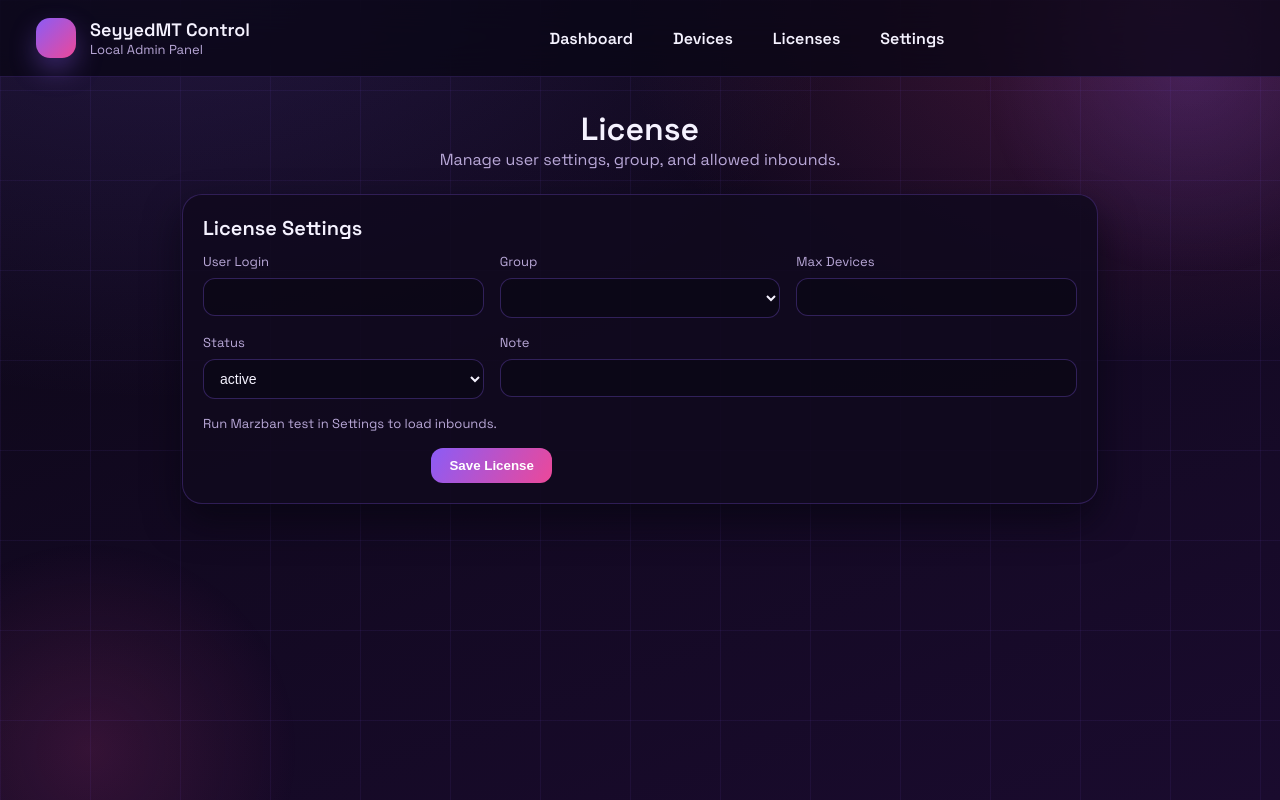
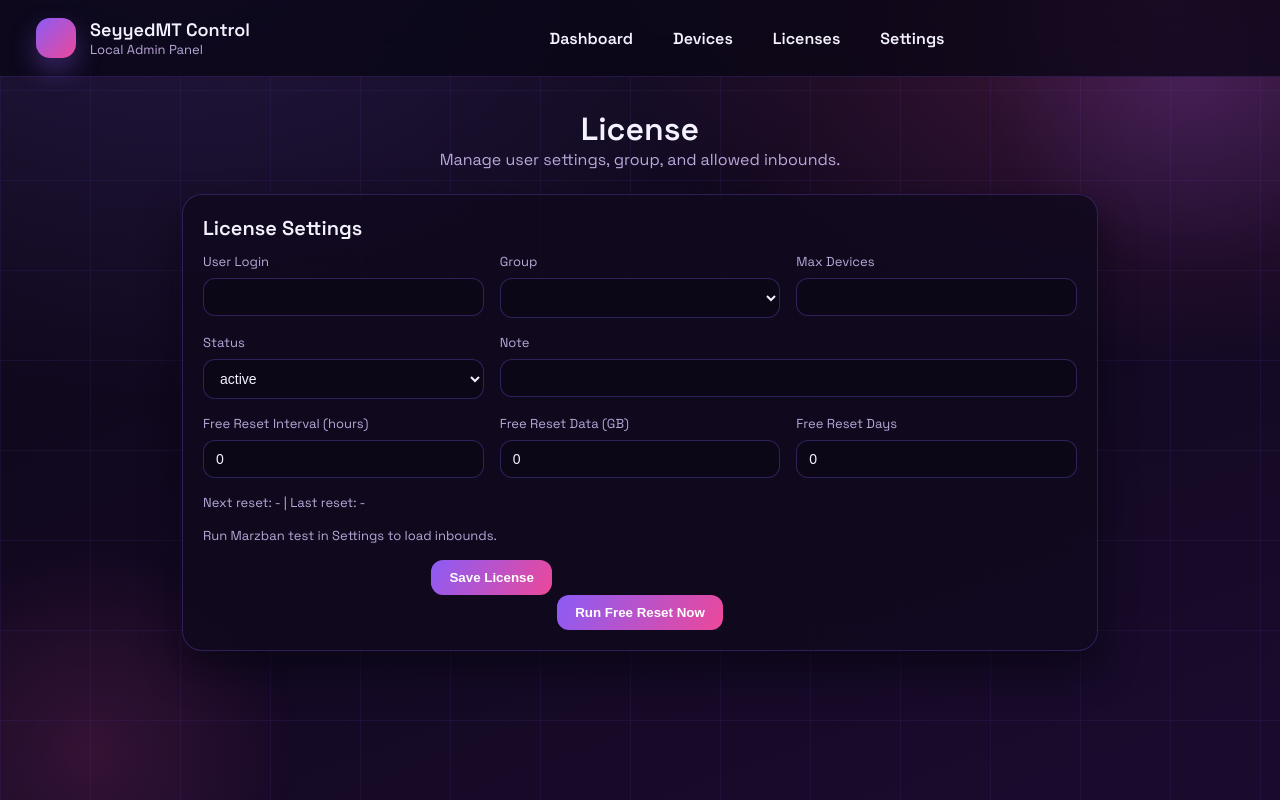
Before and after one commit to seyyed1332/apps, a FastAPI app: template app/templates/license_edit.html in a window 1280 px wide. Run offline with FastAPI, Linux system fonts and the light colour scheme; the template is opened without the code that fills it, so the values that code supplies are empty.

Commit message:
Free signup device lock + free reset controls

```diff
--- a/app/db.py
+++ b/app/db.py
@@ -78,6 +78,11 @@ def init_db() -> None:
         conn.executescript(schema)
         ensure_column(conn, "licenses", "group_name", "TEXT")
         ensure_column(conn, "licenses", "allowed_inbounds", "TEXT")
+        ensure_column(conn, "licenses", "free_reset_hours", "INTEGER")
+        ensure_column(conn, "licenses", "free_reset_data_gb", "INTEGER")
+        ensure_column(conn, "licenses", "free_reset_days", "INTEGER")
+        ensure_column(conn, "licenses", "free_next_reset_at", "TEXT")
+        ensure_column(conn, "licenses", "free_last_reset_at", "TEXT")
         ensure_column(conn, "devices", "manufacturer", "TEXT")
         ensure_column(conn, "devices", "device", "TEXT")
         ensure_column(conn, "devices", "abi", "TEXT")
--- a/app/main.py
+++ b/app/main.py
@@ -5,7 +5,7 @@ import secrets
 import urllib.error
 import urllib.parse
 import urllib.request
-from datetime import datetime, timezone
+from datetime import datetime, timezone, timedelta
 from typing import Any, Dict, Optional, Tuple
 
 from dotenv import load_dotenv
@@ -74,6 +74,14 @@ def parse_bool(value: Optional[str], default: bool = False) -> bool:
         return default
     return str(value).strip().lower() in {"1", "true", "yes", "on"}
 
+
+def parse_int(value: Optional[str], default: int = 0, min_value: int = 0) -> int:
+    try:
+        number = int(str(value).strip())
+    except (TypeError, ValueError):
+        number = default
+    return max(min_value, number)
+
 MARZBAN_PROTOCOLS = {"vmess", "vless", "trojan", "shadowsocks"}
 
 app = FastAPI(title=APP_TITLE)
@@ -96,6 +104,14 @@ class DeviceHeartbeat(BaseModel):
 class FreeSignup(BaseModel):
     username: str
     note: Optional[str] = None
+    device_id: Optional[str] = None
+    install_id: Optional[str] = None
+    app_version: Optional[str] = None
+    manufacturer: Optional[str] = None
+    model: Optional[str] = None
+    device: Optional[str] = None
+    os_version: Optional[str] = None
+    abi: Optional[str] = None
 
 
 def now_iso() -> str:
@@ -373,6 +389,8 @@ def marzban_update_user(
     allowed_tags: set,
     status: str,
     note: str,
+    data_limit: Optional[int] = None,
+    expire: Optional[int] = None,
 ) -> Tuple[bool, str]:
     base_url = normalize_base_url(settings_data.get("marzban_base_url", ""))
     if not base_url:
@@ -385,6 +403,10 @@ def marzban_update_user(
     payload: Dict[str, Any] = {"status": status}
     if note:
         payload["note"] = note
+    if data_limit is not None:
+        payload["data_limit"] = data_limit
+    if expire is not None:
+        payload["expire"] = expire
 
     marzban_inbounds = load_inbounds_cache(settings_data)
     inbounds_payload = build_inbounds_payload(allowed_tags, marzban_inbounds)
@@ -686,6 +708,119 @@ def upsert_device(license_code: str, payload: DeviceHeartbeat, ip: str, user_age
         conn.commit()
 
 
+def find_license_by_device(device_id: str) -> Optional[Dict[str, Any]]:
+    if not device_id:
+        return None
+    with get_db() as conn:
+        row = conn.execute(
+            "SELECT l.code, l.status, l.marzban_username, l.group_name, l.max_devices "
+            "FROM devices d "
+            "JOIN licenses l ON l.code = d.license_code "
+            "WHERE d.device_id = ? "
+            "ORDER BY d.last_seen_at DESC LIMIT 1",
+            (device_id,),
+        ).fetchone()
+        return dict(row) if row else None
+
+
+def build_free_signup_response(
+    status: str,
+    license_row: Dict[str, Any],
+    request: Request,
+    settings_data: Dict[str, str],
+) -> Dict[str, Any]:
+    username = str(license_row.get("marzban_username") or "").strip()
+    group_name = license_row.get("group_name") or "free"
+    profile: Dict[str, Any] = {}
+    if username:
+        user_payload, error = marzban_get_user(settings_data, username)
+        if error:
+            profile["message"] = error
+        else:
+            profile.update(build_subscription_profile(user_payload or {}))
+    profile.update(
+        {
+            "status": status,
+            "license": license_row.get("code"),
+            "username": username,
+            "group": group_name,
+            "subscription_url": build_panel_subscription_url(request, str(license_row.get("code") or "")),
+        }
+    )
+    return profile
+
+
+def parse_reset_time(value: Optional[str]) -> Optional[datetime]:
+    if not value:
+        return None
+    try:
+        parsed = datetime.fromisoformat(value)
+    except ValueError:
+        return None
+    if parsed.tzinfo is None:
+        parsed = parsed.replace(tzinfo=timezone.utc)
+    return parsed
+
+
+def apply_free_reset(
+    license_row: Dict[str, Any],
+    settings_data: Dict[str, str],
+) -> Tuple[bool, str]:
+    if license_row.get("status") != "active":
+        return False, "License is disabled."
+    username = str(license_row.get("marzban_username") or "").strip()
+    if not username:
+        return False, "Missing Marzban username."
+
+    data_gb = int(license_row.get("free_reset_data_gb") or 0)
+    days = int(license_row.get("free_reset_days") or 0)
+    hours = int(license_row.get("free_reset_hours") or 0)
+    if data_gb <= 0 and days <= 0:
+        return False, "Free reset values are empty."
+
+    user_payload, error = marzban_get_user(settings_data, username)
+    if error:
+        return False, error
+
+    current_limit = user_payload.get("data_limit") if isinstance(user_payload, dict) else None
+    current_expire = user_payload.get("expire") if isinstance(user_payload, dict) else None
+
+    new_limit = None
+    if data_gb > 0:
+        base = int(current_limit) if isinstance(current_limit, (int, float)) and current_limit > 0 else 0
+        new_limit = base + data_gb * 1024 * 1024 * 1024
+
+    new_expire = None
+    if days > 0:
+        base = (
+            int(current_expire)
+            if isinstance(current_expire, (int, float)) and current_expire > 0
+            else int(datetime.now(timezone.utc).timestamp())
+        )
+        new_expire = base + days * 86400
+
+    ok, message = marzban_update_user(
+        settings_data,
+        username,
+        set(),
+        str(license_row.get("status") or "active"),
+        str(license_row.get("note") or ""),
+        data_limit=new_limit,
+        expire=new_expire,
+    )
+    if not ok:
+        return False, message
+
+    next_reset = ""
+    if hours > 0:
+        next_reset = (datetime.now(timezone.utc) + timedelta(hours=hours)).isoformat()
+    with get_db() as conn:
+        conn.execute(
+            "UPDATE licenses SET free_last_reset_at = ?, free_next_reset_at = ? WHERE code = ?",
+            (now_iso(), next_reset, license_row.get("code")),
+        )
+        conn.commit()
+    return True, "Free reset applied."
 def generate_license_code() -> str:
     raw = secrets.token_hex(12).upper()
     return "".join([raw[i : i + 4] for i in range(0, len(raw), 4)])
@@ -987,6 +1122,17 @@ async def update_license(request: Request, code: str, _: str = Depends(require_a
     marzban_username = str(form.get("marzban_username", "")).strip()
     note = str(form.get("note", "")).strip()
 
+    free_reset_hours = parse_int(form.get("free_reset_hours"), 0, 0)
+    free_reset_data_gb = parse_int(form.get("free_reset_data_gb"), 0, 0)
+    free_reset_days = parse_int(form.get("free_reset_days"), 0, 0)
+    next_reset_at = str(license_row.get("free_next_reset_at") or "").strip()
+    if free_reset_hours <= 0:
+        next_reset_at = ""
+    else:
+        current_hours = int(license_row.get("free_reset_hours") or 0)
+        if free_reset_hours != current_hours or not next_reset_at:
+            next_reset_at = (datetime.now(timezone.utc) + timedelta(hours=free_reset_hours)).isoformat()
+
     inherit_group = form.get("inherit_inbounds") == "on"
     selected = form.getlist("allowed_inbounds")
     tags = sorted({item.strip() for item in selected if item.strip()})
@@ -995,7 +1141,8 @@ async def update_license(request: Request, code: str, _: str = Depends(require_a
     with get_db() as conn:
         conn.execute(
             "UPDATE licenses SET status = ?, max_devices = ?, marzban_username = ?, note = ?, "
-            "group_name = ?, allowed_inbounds = ? WHERE code = ?",
+            "group_name = ?, allowed_inbounds = ?, free_reset_hours = ?, free_reset_data_gb = ?, "
+            "free_reset_days = ?, free_next_reset_at = ? WHERE code = ?",
             (
                 status,
                 max_devices,
@@ -1003,6 +1150,10 @@ async def update_license(request: Request, code: str, _: str = Depends(require_a
                 note,
                 group_name,
                 allowed_inbounds,
+                free_reset_hours,
+                free_reset_data_gb,
+                free_reset_days,
+                next_reset_at,
                 code,
             ),
         )
@@ -1027,6 +1178,43 @@ async def update_license(request: Request, code: str, _: str = Depends(require_a
         params = urllib.parse.urlencode({"marzban": marzban_status, "message": marzban_message})
         return RedirectResponse(url=f"/licenses/{code}?{params}", status_code=303)
     return RedirectResponse(url=f"/licenses/{code}", status_code=303)
+
+
+@app.post("/licenses/{code}/reset-free")
+def reset_free_license(code: str, _: str = Depends(require_admin)):
+    license_row = get_license(code)
+    if not license_row:
+        raise HTTPException(status_code=404, detail="License not found")
+    settings_data = get_settings()
+    ok, message = apply_free_reset(license_row, settings_data)
+    params = urllib.parse.urlencode({"marzban": "ok" if ok else "fail", "message": message})
+    return RedirectResponse(url=f"/licenses/{code}?{params}", status_code=303)
+
+
+@app.post("/licenses/free-resets/run")
+def run_due_free_resets(_: str = Depends(require_admin)):
+    settings_data = get_settings()
+    with get_db() as conn:
+        rows = conn.execute(
+            "SELECT * FROM licenses WHERE free_reset_hours > 0 AND free_next_reset_at IS NOT NULL AND free_next_reset_at != ''"
+        ).fetchall()
+    due = []
+    now = datetime.now(timezone.utc)
+    for row in rows:
+        next_reset = parse_reset_time(row["free_next_reset_at"])
+        if next_reset and next_reset <= now:
+            due.append(dict(row))
+
+    success = 0
+    failed = 0
+    for license_row in due:
+        ok, _ = apply_free_reset(license_row, settings_data)
+        if ok:
+            success += 1
+        else:
+            failed += 1
+
+    return {"status": "ok", "processed": len(due), "success": success, "failed": failed}
 
 
 @app.get("/settings")
@@ -1324,22 +1512,63 @@ def create_free_license(payload: FreeSignup, request: Request):
     if not parse_bool(settings_data.get("allow_free_signup"), True):
         return JSONResponse(status_code=403, content={"status": "error", "message": "Free signup disabled."})
     username = payload.username.strip()
+    device_id = str(payload.device_id or "").strip()
+    ip = request.client.host if request.client else ""
+    user_agent = request.headers.get("user-agent", "")
+
+    if device_id:
+        device_license = find_license_by_device(device_id)
+        if device_license:
+            if device_license.get("status") != "active":
+                return JSONResponse(status_code=403, content={"status": "error", "message": "License is disabled."})
+            device_payload = DeviceHeartbeat(
+                license=str(device_license.get("code") or ""),
+                device_id=device_id,
+                install_id=payload.install_id,
+                app_version=payload.app_version,
+                manufacturer=payload.manufacturer,
+                model=payload.model,
+                device=payload.device,
+                os_version=payload.os_version,
+                abi=payload.abi,
+            )
+            upsert_device(str(device_license.get("code") or ""), device_payload, ip, user_agent)
+            return build_free_signup_response("exists", device_license, request, settings_data)
+
     if not username:
         raise HTTPException(status_code=400, detail="Username required")
 
     with get_db() as conn:
         existing = conn.execute(
-            "SELECT code, status, marzban_username, group_name FROM licenses WHERE marzban_username = ?",
+            "SELECT code, status, marzban_username, group_name, max_devices FROM licenses WHERE marzban_username = ?",
             (username,),
         ).fetchone()
         if existing:
             row = dict(existing)
-            return {
-                "status": "exists",
-                "license": row["code"],
-                "username": row["marzban_username"],
-                "group": row.get("group_name") or "free",
-            }
+            if row.get("status") != "active":
+                return JSONResponse(status_code=403, content={"status": "error", "message": "License is disabled."})
+            if device_id:
+                attached = conn.execute(
+                    "SELECT 1 FROM devices WHERE device_id = ? AND license_code = ?",
+                    (device_id, row.get("code")),
+                ).fetchone()
+                if not attached:
+                    max_devices = int(row.get("max_devices") or 1)
+                    if count_devices_for_license(row.get("code")) >= max_devices:
+                        return JSONResponse(status_code=403, content={"status": "error", "message": "Device limit reached"})
+                    device_payload = DeviceHeartbeat(
+                        license=str(row.get("code") or ""),
+                        device_id=device_id,
+                        install_id=payload.install_id,
+                        app_version=payload.app_version,
+                        manufacturer=payload.manufacturer,
+                        model=payload.model,
+                        device=payload.device,
+                        os_version=payload.os_version,
+                        abi=payload.abi,
+                    )
+                    upsert_device(str(row.get("code") or ""), device_payload, ip, user_agent)
+            return build_free_signup_response("exists", row, request, settings_data)
 
     groups = get_groups()
     free_group = next(
@@ -1380,23 +1609,26 @@ def create_free_license(payload: FreeSignup, request: Request):
         )
         conn.commit()
 
-    profile = {}
-    user_payload, error = marzban_get_user(settings_data, username)
-    if error:
-        profile = {"status": "warning", "message": error}
-    else:
-        profile = build_subscription_profile(user_payload or {})
-
-    profile.update(
-        {
-            "status": "created",
-            "license": code,
-            "username": username,
-            "group": group_name,
-            "subscription_url": build_panel_subscription_url(request, code),
-        }
-    )
-    return profile
+    if device_id:
+        device_payload = DeviceHeartbeat(
+            license=code,
+            device_id=device_id,
+            install_id=payload.install_id,
+            app_version=payload.app_version,
+            manufacturer=payload.manufacturer,
+            model=payload.model,
+            device=payload.device,
+            os_version=payload.os_version,
+            abi=payload.abi,
+        )
+        upsert_device(code, device_payload, ip, user_agent)
+
+    return build_free_signup_response(
+        "created",
+        {"code": code, "marzban_username": username, "group_name": group_name},
+        request,
+        settings_data,
+    )
 
 
 @app.get("/api/settings")
--- a/app/templates/license_edit.html
+++ b/app/templates/license_edit.html
@@ -47,6 +47,21 @@
       <span>Note</span>
       <input type="text" name="note" value="{{ license.note or '' }}" />
     </label>
+    <label>
+      <span>Free Reset Interval (hours)</span>
+      <input type="number" name="free_reset_hours" min="0" value="{{ license.free_reset_hours or 0 }}" />
+    </label>
+    <label>
+      <span>Free Reset Data (GB)</span>
+      <input type="number" name="free_reset_data_gb" min="0" value="{{ license.free_reset_data_gb or 0 }}" />
+    </label>
+    <label>
+      <span>Free Reset Days</span>
+      <input type="number" name="free_reset_days" min="0" value="{{ license.free_reset_days or 0 }}" />
+    </label>
+    <div class="form-note span-2">
+      Next reset: {{ license.free_next_reset_at or '-' }} | Last reset: {{ license.free_last_reset_at or '-' }}
+    </div>
 
     {% if marzban_inbounds %}
     <div class="span-2">
@@ -80,5 +95,8 @@
       <button type="submit">Save License</button>
     </div>
   </form>
+  <form class="form-actions" method="post" action="/licenses/{{ license.code }}/reset-free">
+    <button type="submit">Run Free Reset Now</button>
+  </form>
 </section>
 {% endblock %}
```
